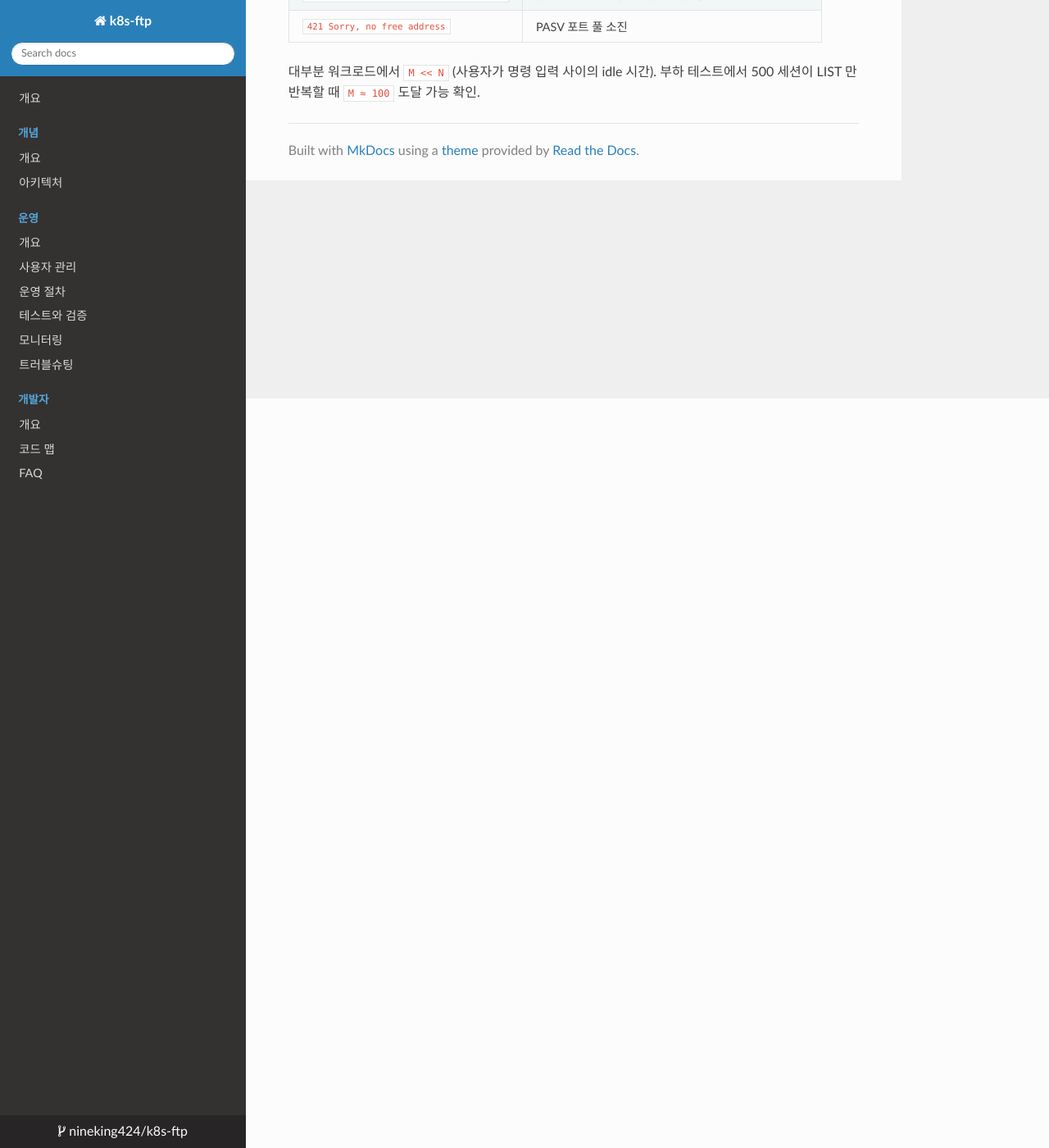
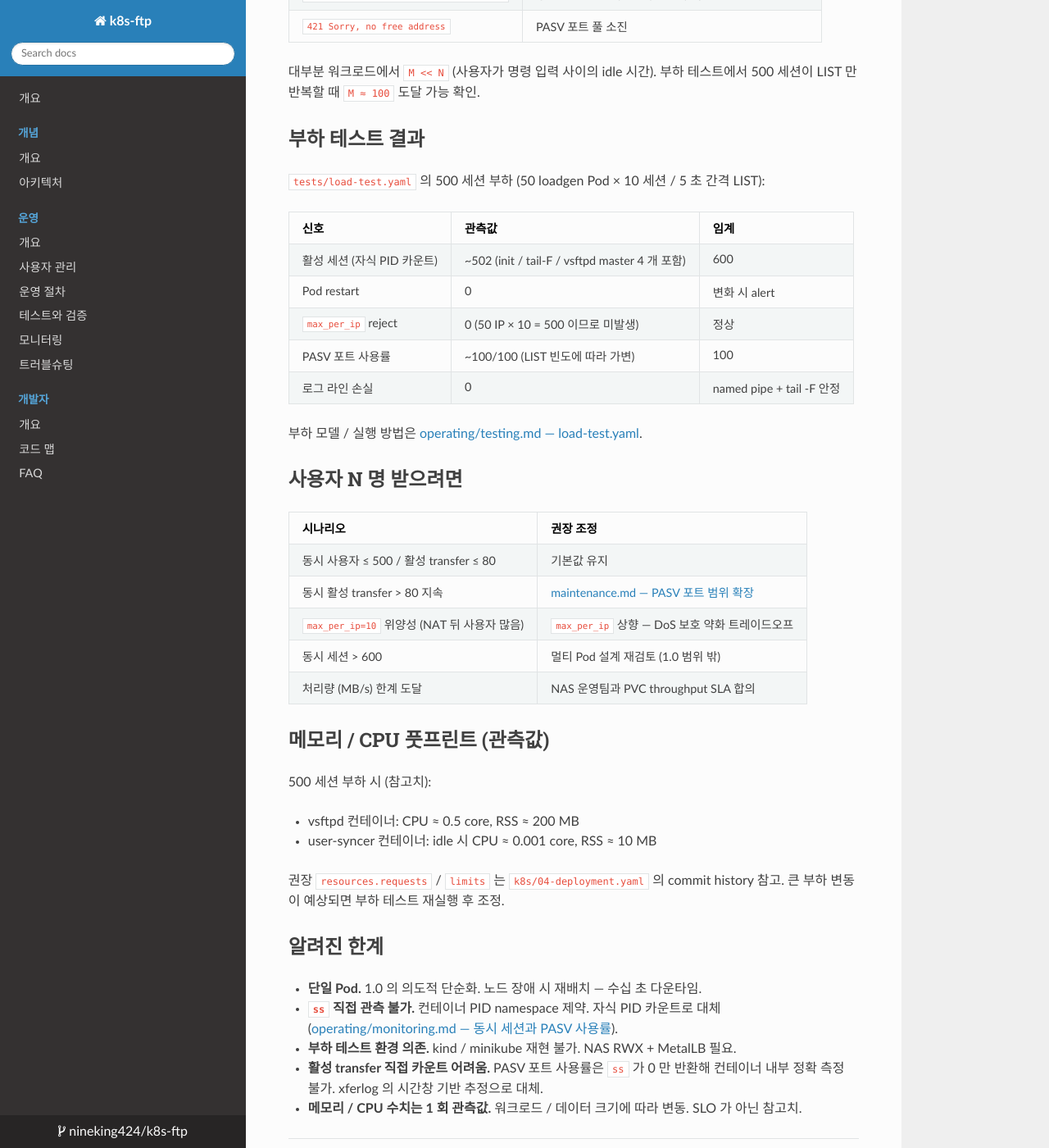
Before and after one commit to nineking424/k8s-ftp, an MkDocs documentation site: the page built from docs/operating/capacity.md, in a window 1280 px wide and 1400 px high, scrolled down 914 px. Shown: the whole window at 82% size. Built offline with MkDocs 1.6.1, drawn with Linux system fonts in a browser that asks for light colours; nearby versions of some CDN libraries.

Commit message:
docs(capacity): 부하 테스트 결과 + 사이징 가이드 + 메모리 / CPU 풋프린트 + 한계
500 세션 부하 관측값을 표로. '사용자 N 명 받으려면' 시나리오 표.
관측 풋프린트는 SLO 아닌 참고치임 명시.

```diff
--- a/docs/operating/capacity.md
+++ b/docs/operating/capacity.md
@@ -26,3 +26,44 @@ control 세션은 TCP 21 만 점유. PASV 데이터 채널만 30000–30099 풀
 | `421 Sorry, no free address` | PASV 포트 풀 소진 |
 
 대부분 워크로드에서 `M << N` (사용자가 명령 입력 사이의 idle 시간). 부하 테스트에서 500 세션이 LIST 만 반복할 때 `M ≈ 100` 도달 가능 확인.
+
+## 부하 테스트 결과
+
+`tests/load-test.yaml` 의 500 세션 부하 (50 loadgen Pod × 10 세션 / 5 초 간격 LIST):
+
+| 신호 | 관측값 | 임계 |
+|---|---|---|
+| 활성 세션 (자식 PID 카운트) | ~502 (init / tail-F / vsftpd master 4 개 포함) | 600 |
+| Pod restart | 0 | 변화 시 alert |
+| `max_per_ip` reject | 0 (50 IP × 10 = 500 이므로 미발생) | 정상 |
+| PASV 포트 사용률 | ~100/100 (LIST 빈도에 따라 가변) | 100 |
+| 로그 라인 손실 | 0 | named pipe + tail -F 안정 |
+
+부하 모델 / 실행 방법은 [operating/testing.md — load-test.yaml](testing.md#load-testyaml).
+
+## 사용자 N 명 받으려면
+
+| 시나리오 | 권장 조정 |
+|---|---|
+| 동시 사용자 ≤ 500 / 활성 transfer ≤ 80 | 기본값 유지 |
+| 동시 활성 transfer > 80 지속 | [maintenance.md — PASV 포트 범위 확장](maintenance.md#pasv-포트-범위-확장) |
+| `max_per_ip=10` 위양성 (NAT 뒤 사용자 많음) | `max_per_ip` 상향 — DoS 보호 약화 트레이드오프 |
+| 동시 세션 > 600 | 멀티 Pod 설계 재검토 (1.0 범위 밖) |
+| 처리량 (MB/s) 한계 도달 | NAS 운영팀과 PVC throughput SLA 합의 |
+
+## 메모리 / CPU 풋프린트 (관측값)
+
+500 세션 부하 시 (참고치):
+
+- vsftpd 컨테이너: CPU ≈ 0.5 core, RSS ≈ 200 MB
+- user-syncer 컨테이너: idle 시 CPU ≈ 0.001 core, RSS ≈ 10 MB
+
+권장 `resources.requests` / `limits` 는 `k8s/04-deployment.yaml` 의 commit history 참고. 큰 부하 변동이 예상되면 부하 테스트 재실행 후 조정.
+
+## 알려진 한계
+
+- **단일 Pod.** 1.0 의 의도적 단순화. 노드 장애 시 재배치 — 수십 초 다운타임.
+- **`ss` 직접 관측 불가.** 컨테이너 PID namespace 제약. 자식 PID 카운트로 대체 ([operating/monitoring.md — 동시 세션과 PASV 사용률](monitoring.md#동시-세션과-pasv-사용률)).
+- **부하 테스트 환경 의존.** kind / minikube 재현 불가. NAS RWX + MetalLB 필요.
+- **활성 transfer 직접 카운트 어려움.** PASV 포트 사용률은 `ss` 가 0 만 반환해 컨테이너 내부 정확 측정 불가. xferlog 의 시간창 기반 추정으로 대체.
+- **메모리 / CPU 수치는 1 회 관측값.** 워크로드 / 데이터 크기에 따라 변동. SLO 가 아닌 참고치.
```
